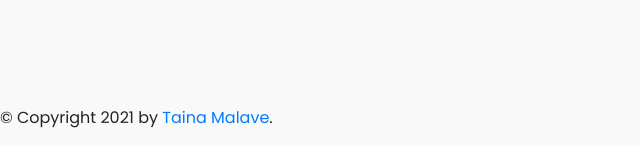
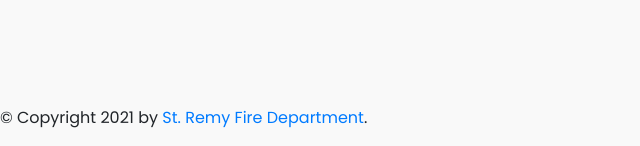
Before and after one commit to TainaMalave/st-remy-fire-department-iis, a Flask app: page / in a window 1280 px wide. Shown: the part 654-800 px from the top of the page, without its empty margins (0-640 px from the left). Run offline with Flask 2, Linux system fonts and the light colour scheme; some libraries are stand-ins or nearby versions.

Commit message:
Fixed footer to say st.remy

```diff
--- a/app/templates/base.html
+++ b/app/templates/base.html
@@ -85,7 +85,7 @@
 
       <div id="footer">
         {% block footer %}
-          <p>&copy; Copyright 2021 by <a href="http://domain.invalid/">Taina Malave</a>.</p>
+          <p>&copy; Copyright 2021 by <a href="https://www.stremyfd.com/" target="_blank">St. Remy Fire Department</a>.</p>
         {% endblock %}
       </div>
     </div>
```
